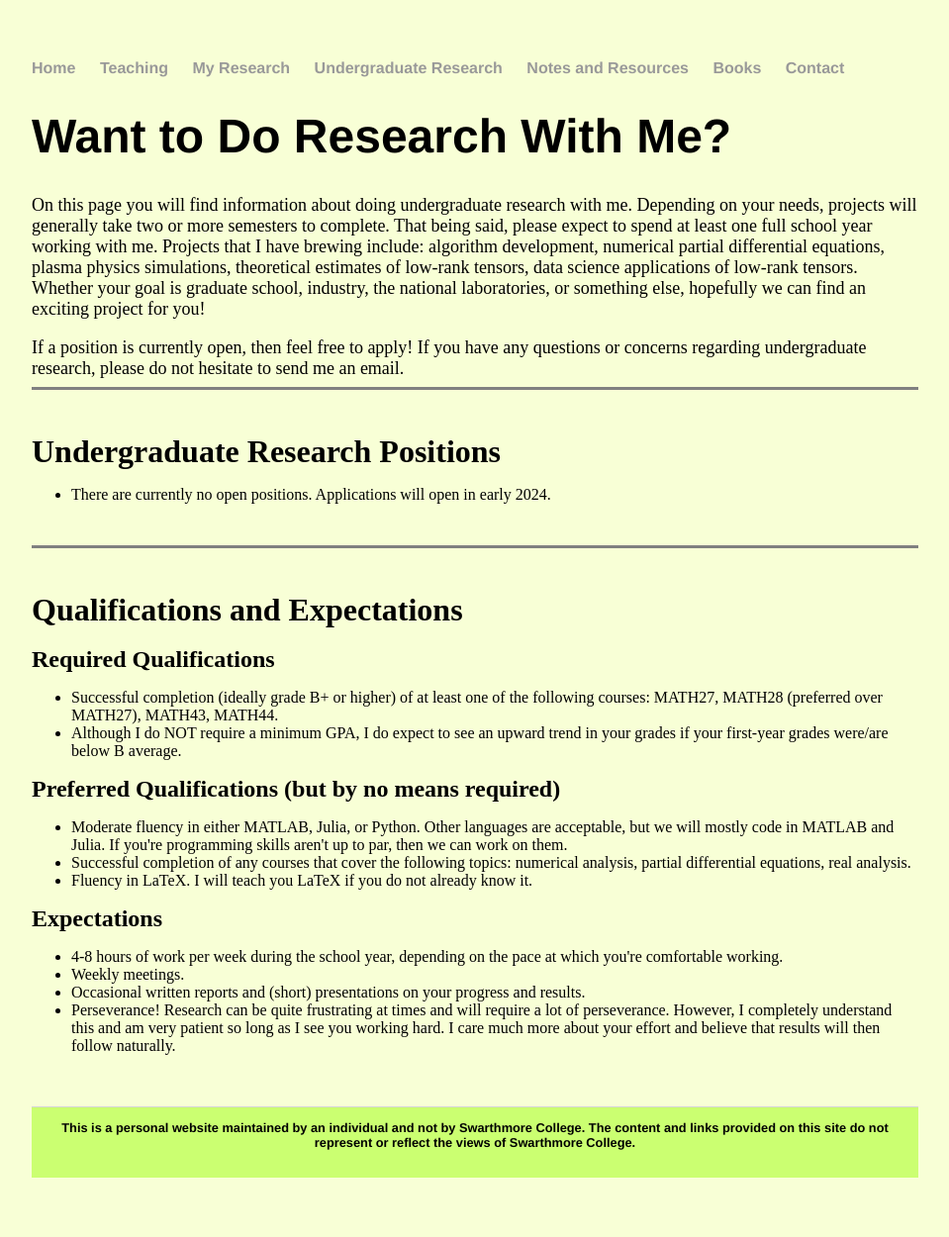
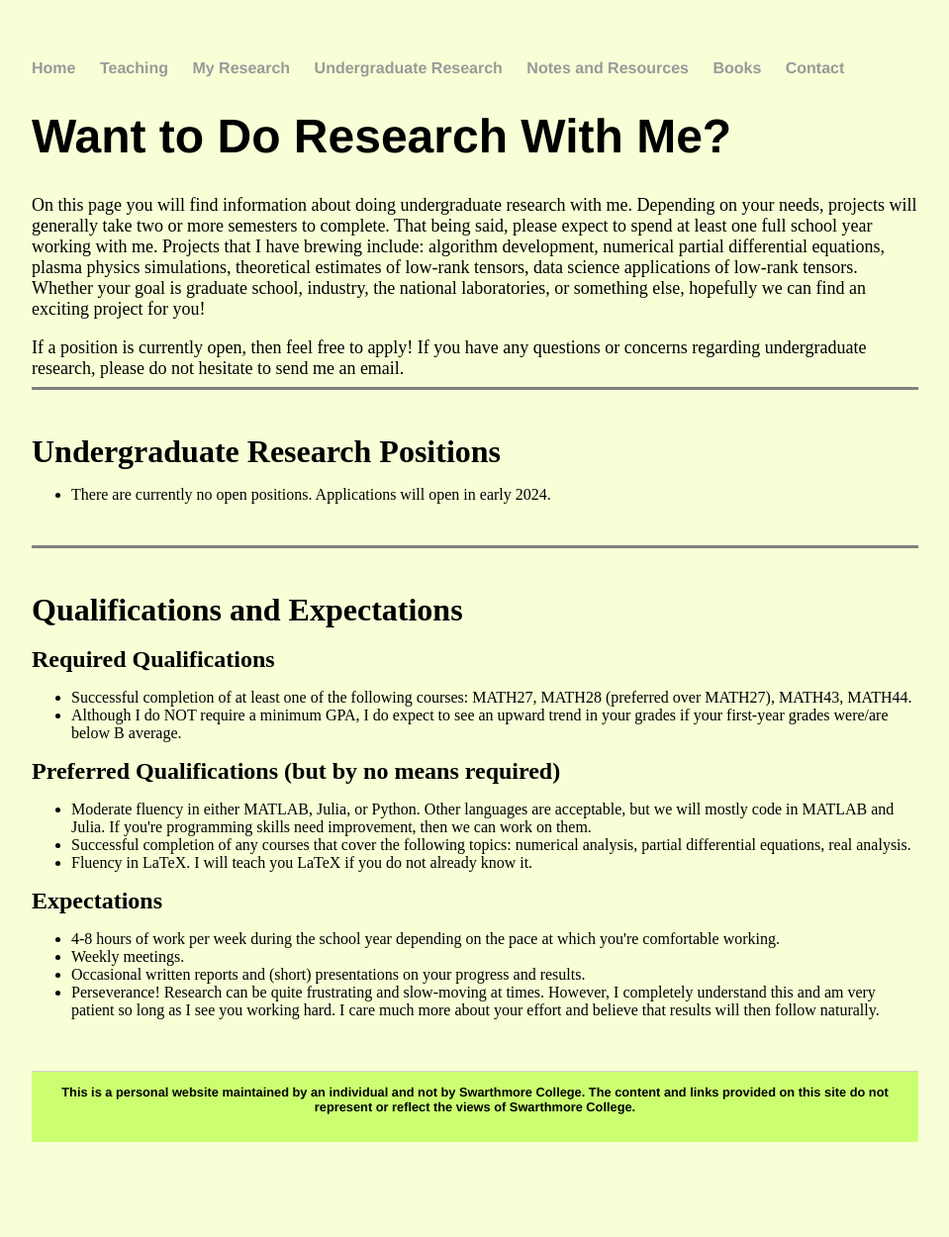
Before and after one commit to jhknakao/jhknakao.github.io, a Jekyll site: the page built from undergradresearch.html, in a window 1280 px wide. Shown: the whole page at 99% size, without its empty margins (160-1119 px from the left). Built offline with Jekyll 4.4.1, drawn with Linux system fonts in a browser that asks for light colours; after the commit the page ends 1214 px from its top, so only the background shows below that.

Commit message:
Update undergradresearch.html

```diff
--- a/undergradresearch.html
+++ b/undergradresearch.html
@@ -26,23 +26,23 @@ title: Interested in Undergraduate Research?
   	<br>
 	<font size="5"><b>Required Qualifications</b></font>
 	<ul>
-    <li>Successful completion (ideally grade B+ or higher) of at least one of the following courses: MATH27, MATH28 (preferred over MATH27), MATH43, MATH44.</li>
+    <li>Successful completion of at least one of the following courses: MATH27, MATH28 (preferred over MATH27), MATH43, MATH44.</li>
     <li>Although I do NOT require a minimum GPA, I do expect to see an upward trend in your grades if your first-year grades were/are below B average.</li>
 	</ul>
 
 	<font size="5"><b>Preferred Qualifications (but by no means required)</b></font>
 	<ul>
-    <li>Moderate fluency in either MATLAB, Julia, or Python. Other languages are acceptable, but we will mostly code in MATLAB and Julia. If you're programming skills aren't up to par, then we can work on them.</li>
+    <li>Moderate fluency in either MATLAB, Julia, or Python. Other languages are acceptable, but we will mostly code in MATLAB and Julia. If you're programming skills need improvement, then we can work on them.</li>
     <li>Successful completion of any courses that cover the following topics: numerical analysis, partial differential equations, real analysis.</li>
     <li>Fluency in LaTeX. I will teach you LaTeX if you do not already know it.</li>
   </ul>
 
   <font size="5"><b>Expectations</b></font>
 	<ul>
-    <li>4-8 hours of work per week during the school year, depending on the pace at which you're comfortable working.</li>
+    <li>4-8 hours of work per week during the school year depending on the pace at which you're comfortable working.</li>
     <li>Weekly meetings.</li>
     <li>Occasional written reports and (short) presentations on your progress and results.</li>
-    <li>Perseverance! Research can be quite frustrating at times and will require a lot of perseverance. However, I completely understand this and am very patient so long as I see you working hard. I care much more about your effort and believe that results will then follow naturally.</li>
+    <li>Perseverance! Research can be quite frustrating and slow-moving at times. However, I completely understand this and am very patient so long as I see you working hard. I care much more about your effort and believe that results will then follow naturally.</li>
 	</ul>
 	<br>
 	<br>
```
